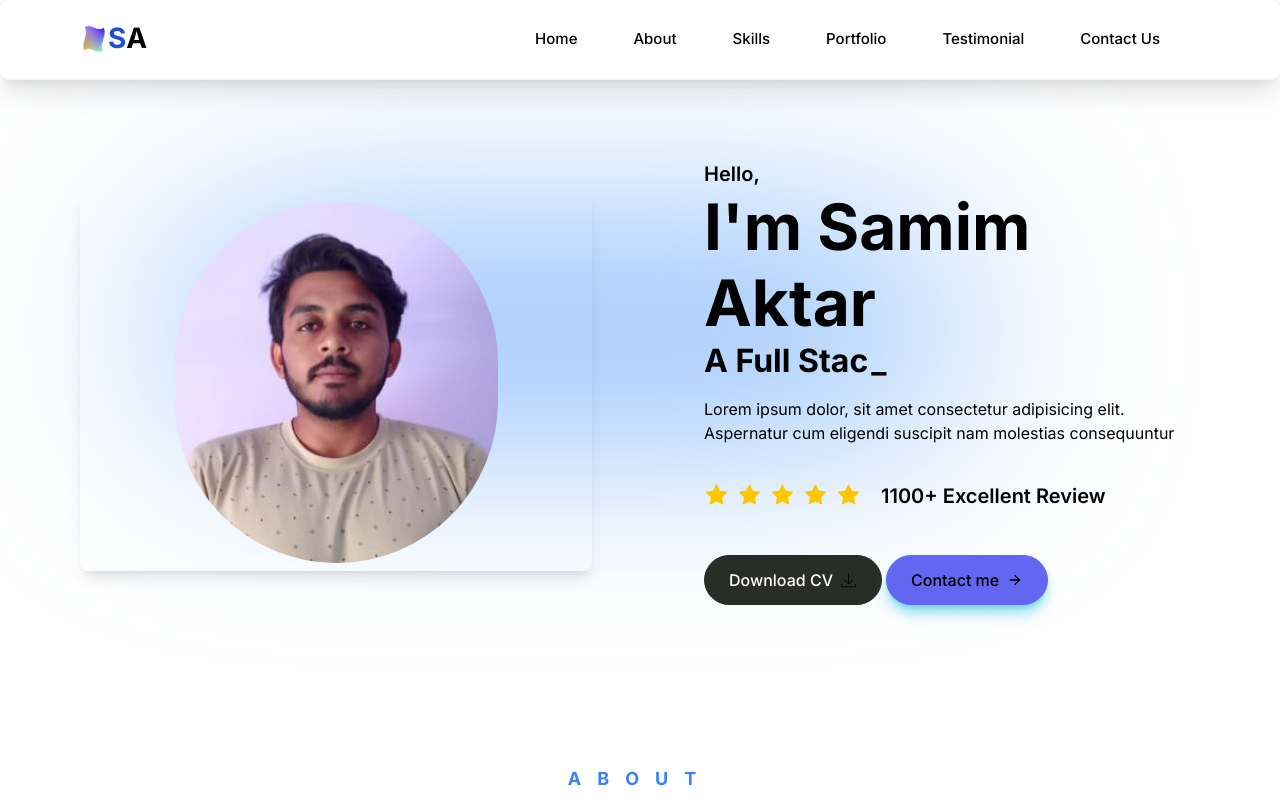
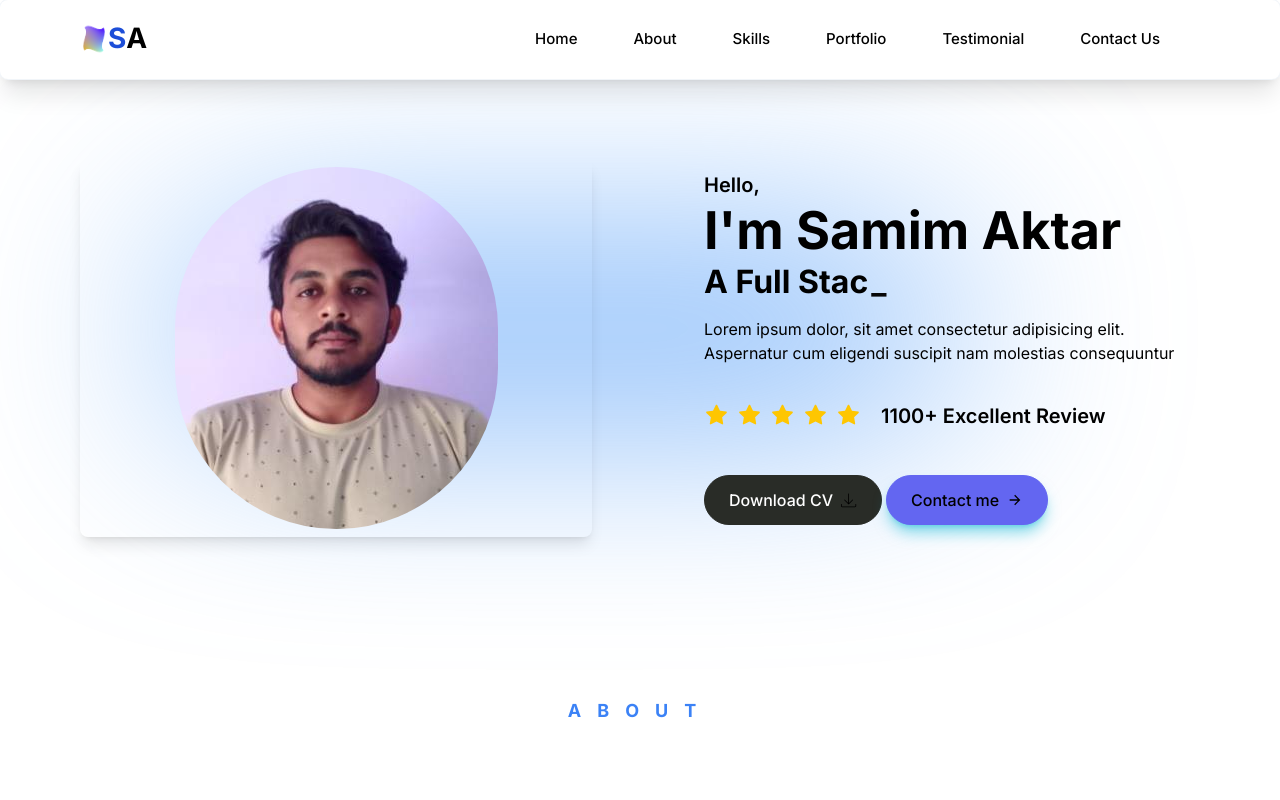
Before and after one commit to samimhub/Portfolio_App_samim, a Next.js app: page / in a window 1280 px wide. Shown: the top 800 px of the page. Built offline with nearby package versions, Linux system fonts and the light colour scheme.

Commit message:
new commite with some changes in hero section

```diff
--- a/src/app/Components/Hero.tsx
+++ b/src/app/Components/Hero.tsx
@@ -20,7 +20,7 @@ function Hero() {
     {/*Right*/ }
     <div className="relative z-10 flex flex-1 flex-col pt-15">
       <h4 className="bold-20">Hello,</h4>
-      <h1 className="bold-48 lg:bold-64 relative"> I'm Samim Aktar</h1>
+      <h1 className="bold-48 lg:bold-52 relative"> I&#39;m Samim Aktar</h1>
       <h2 className="bold-28 lg:bold-32 text-[1.8rem capitalize]">
         A {" "}
         <span>
--- a/src/app/page.tsx
+++ b/src/app/page.tsx
@@ -10,7 +10,7 @@ import Portfolio from "./Components/Portfolio"
 import Skills from "./Components/Skills"
 import Testimonial from "./Components/Testimonial"
 
-function page() {
+function Page() {
   const [nav,setNav] =useState(false)
   const openNav = ()=> setNav(true)
   const closeNav =()=> setNav(false)
@@ -30,4 +30,4 @@ function page() {
   )
 }
 
-export default page
+export default Page;
```
